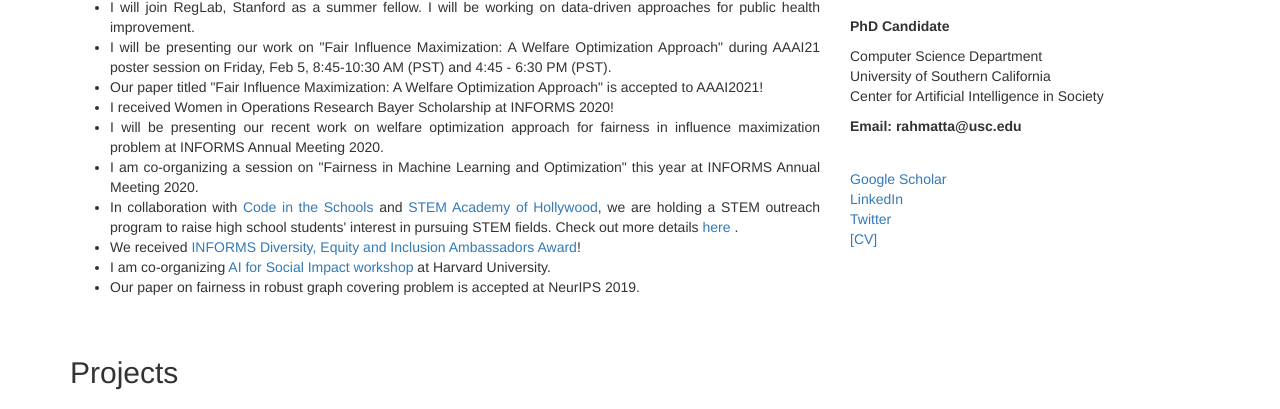
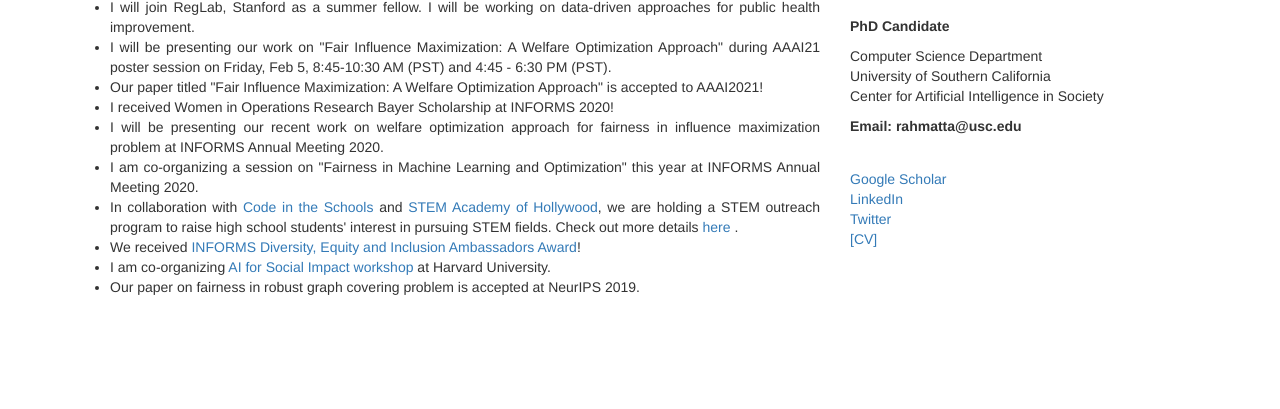
Before and after one commit to Aida-Rahmattalabi/Aida-Rahmattalabi.github.io, a plain HTML site: page index.html in a window 1280 px wide. Shown: the part 375-784 px from the top of the page. Drawn offline with nearby package versions, Linux system fonts and the light colour scheme.

Commit message:
Update index.html

```diff
--- a/index.html
+++ b/index.html
@@ -43,13 +43,12 @@
         <div class="row">
 
             <!-- Entries Column -->
-            <div class="col-md-8" style="height: 80vh;">
+            <div class="col-md-8" style="height: 200vh;">
 
                 <!-- About me -->
                 <div style="margin-top:3%; text-align:justify; font-size: 32px">
                     About me
                 </div>
-
 
                 <div style="margin-top:3%; text-align:justify;">
                     <p>  I am a 5th-year PhD student in Computer Science at the <a href="https://www.usc.edu/"> University of Southern California</a> working under supervision of <a href = "https://sites.google.com/usc.edu/phebevayanos/">Dr. Phebe Vayanos</a> and <a href = "https://teamcore.seas.harvard.edu/people/milind-tambe"> Dr. Milind Tambe</a>. I am also affiliated with <a href="https://https://cais.usc.edu/"> CAIS Center for Artificial Intelligence in Society</a>.  I work on topics in optimization and algorithmic fairness with direct applications for public health and AI for Social Good. Prior to joining USC, I completed my master's degree under supervision of <a href = "http://web.engr.oregonstate.edu/~ktumer/"> Dr. Kagan Tumer</a> at <a href = "https://research.engr.oregonstate.edu/aadi/"> Autonomous Agents and Distributed Intelligence (AADI)</a> lab working on multi-agent reinforcement learning for tightly-coupled domains.
@@ -58,7 +57,6 @@
                 <div style="margin-top:3%; margin-bottom:3%; text-align:justify; font-size: 32px">
                     News
                 </div>
-
 
                 <!-- News -->
                 <div style="margin-top:3%; margin-bottom:3%; text-align:justify;">
```
